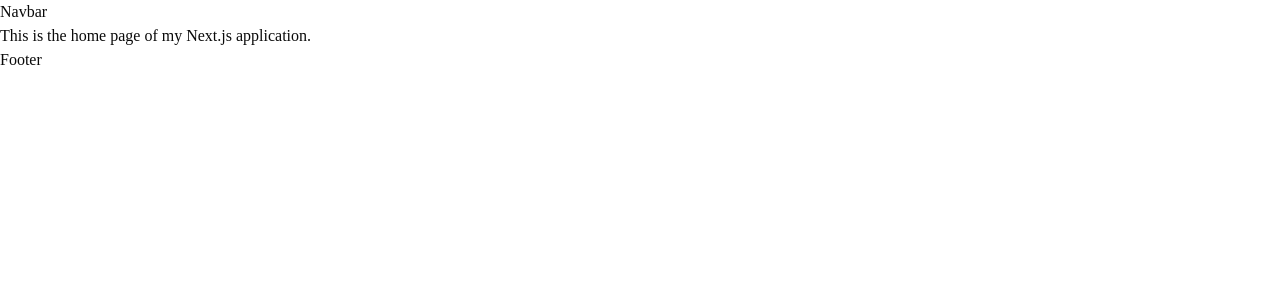
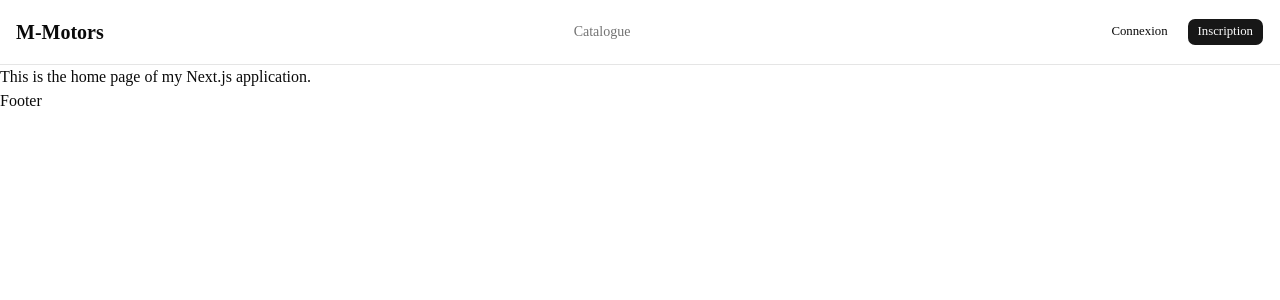
Before and after one commit to NunoFernandesSa/m-motors-frontend, a Next.js app: page / in a window 1280 px wide. Shown: the top 300 px of the page. Built offline with nearby package versions, Linux system fonts and the light colour scheme; no server answers.

Commit message:
feat: enhance Navbar component with user authentication and navigation links; update authStore for improved localStorage handling

```diff
--- a/components/shared/navbar/Navbar.tsx
+++ b/components/shared/navbar/Navbar.tsx
@@ -1,5 +1,90 @@
+"use client";
+
+import Link from "next/link";
+import { usePathname } from "next/navigation";
+import { Button } from "@/components/ui/button"; // shadcn/ui
+import useAuthStore from "@/store/authStore";
+
 function Navbar() {
-  return <div>Navbar</div>;
+  const pathname = usePathname();
+  const { user, logout } = useAuthStore();
+  const isAuthenticated = !!user;
+  const userGroups = user?.groups || [];
+  const isCommercial =
+    userGroups.includes("commercial") || userGroups.includes("admin");
+  const isAdmin = userGroups.includes("admin");
+
+  return (
+    <nav className="border-b bg-background">
+      <div className="container mx-auto flex h-16 items-center justify-between px-4">
+        {/* Logo / Marque */}
+        <Link href="/" className="text-xl font-bold">
+          M-Motors
+        </Link>
+
+        {/* Liens centraux (publics) */}
+        <div className="hidden md:flex gap-6">
+          <Link
+            href="/vehicles"
+            className={`text-sm font-medium transition-colors hover:text-primary ${
+              pathname === "/vehicles"
+                ? "text-primary"
+                : "text-muted-foreground"
+            }`}
+          >
+            Catalogue
+          </Link>
+          {isAuthenticated && (
+            <Link
+              href="/dashboard"
+              className={`text-sm font-medium transition-colors hover:text-primary ${
+                pathname === "/dashboard"
+                  ? "text-primary"
+                  : "text-muted-foreground"
+              }`}
+            >
+              Mes dossiers
+            </Link>
+          )}
+          {isCommercial && (
+            <Link
+              href="/backoffice/vehicles"
+              className={`text-sm font-medium transition-colors hover:text-primary ${
+                pathname.startsWith("/backoffice")
+                  ? "text-primary"
+                  : "text-muted-foreground"
+              }`}
+            >
+              Back-office
+            </Link>
+          )}
+        </div>
+
+        {/* actions (publics) */}
+        <div className="flex items-center gap-2">
+          {!isAuthenticated ? (
+            <>
+              <Button asChild variant="ghost" size="sm">
+                <Link href="/connexion">Connexion</Link>
+              </Button>
+              <Button asChild size="sm">
+                <Link href="/inscription">Inscription</Link>
+              </Button>
+            </>
+          ) : (
+            <>
+              <span className="text-sm text-muted-foreground hidden sm:inline">
+                Bonjour, {user?.username}
+              </span>
+              <Button variant="outline" size="sm" onClick={logout}>
+                Déconnexion
+              </Button>
+            </>
+          )}
+        </div>
+      </div>
+    </nav>
+  );
 }
 
 export default Navbar;
--- a/store/authStore.js
+++ b/store/authStore.js
@@ -1,7 +1,7 @@
 import { create } from "zustand";
 import { persist } from "zustand/middleware";
 import api from "@/lib/api";
-import jwtDecode from "jwt-decode";
+import { jwtDecode } from "jwt-decode";
 
 const useAuthStore = create(
   persist(
@@ -49,8 +49,8 @@ const useAuthStore = create(
       },
     }),
     {
-      name: "auth-storage", // nom de la clé dans le localStorage
-      getStorage: () => localStorage, // utiliser localStorage pour la persistance
+      name: "auth-storage", // localStorage key
+      getStorage: () => localStorage, // localStorage for persistence (default: localStorage)
     },
   ),
 );
```
